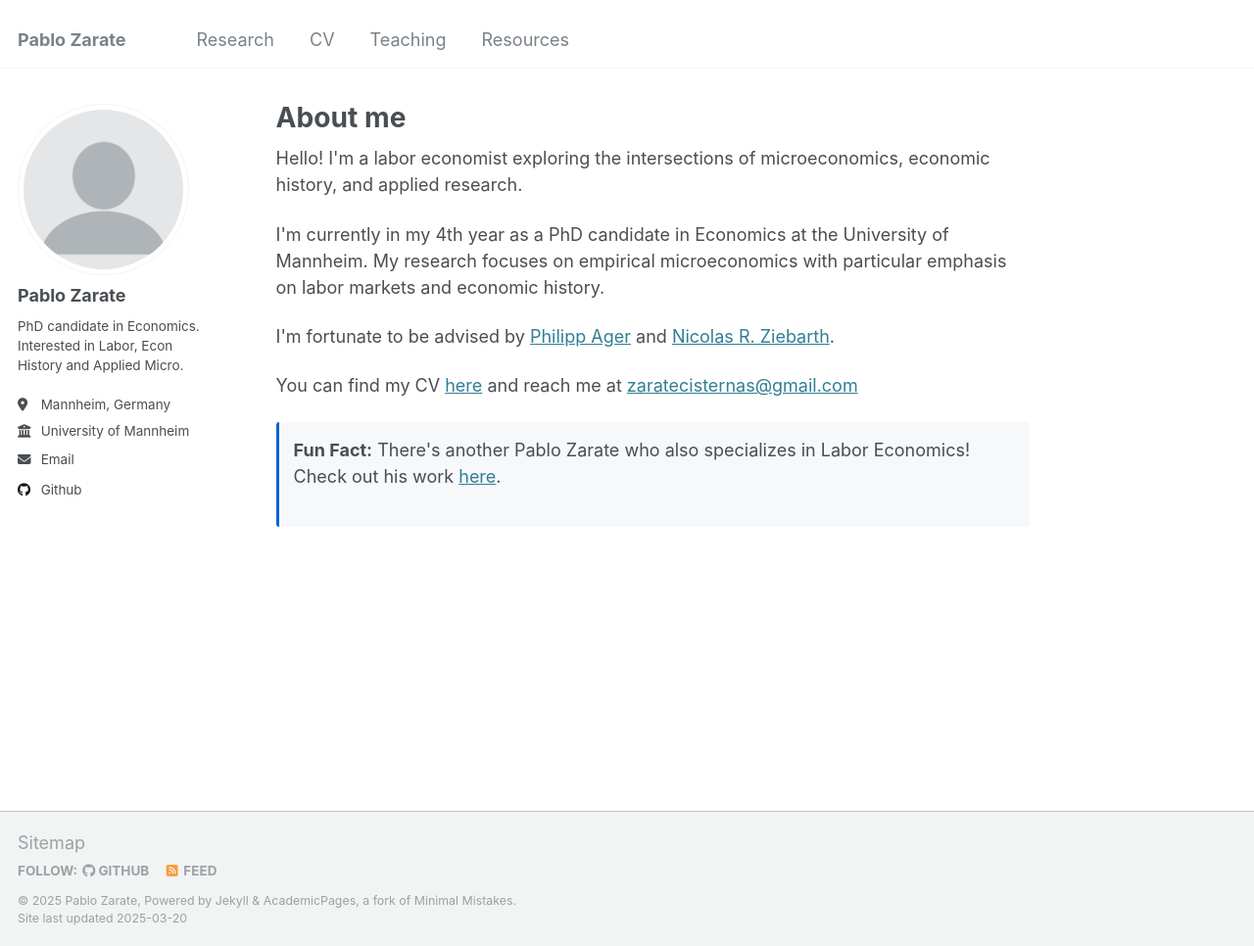
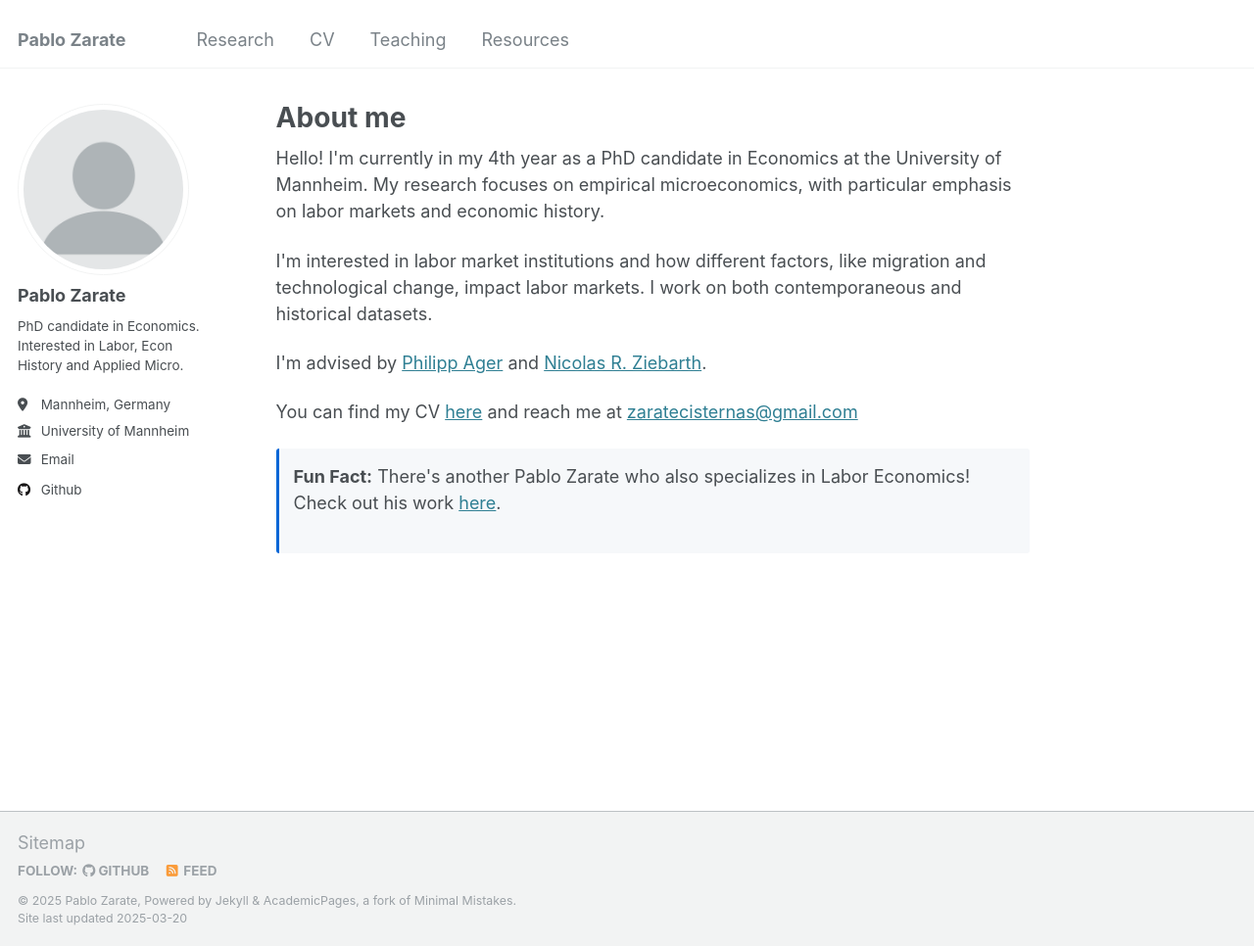
Before and after one commit to pblozarate/pblozarate.github.io, a Jekyll site: the page built from _pages/about.md, in a window 1280 px wide and 966 px high. Shown: the whole window at 98% size. Built offline with Jekyll 4.4.1, drawn with Linux system fonts in a browser that asks for light colours.

Commit message:
Update about.md

```diff
--- a/_pages/about.md
+++ b/_pages/about.md
@@ -8,12 +8,12 @@ redirect_from:
 ---
 
 <!-- Intro paragraph with proper spacing -->
-<p>Hello! I'm a labor economist exploring the intersections of microeconomics, economic history, and applied research.</p>
+<!-- Main bio with better paragraph breaks -->
+<p>Hello! I'm currently in my 4th year as a PhD candidate in Economics at the University of Mannheim. My research focuses on empirical microeconomics, with particular emphasis on labor markets and economic history.</p>
 
-<!-- Main bio with better paragraph breaks -->
-<p>I'm currently in my 4th year as a PhD candidate in Economics at the University of Mannheim. My research focuses on empirical microeconomics with particular emphasis on labor markets and economic history.</p>
+<p> I'm interested in labor market institutions and how different factors, like migration and technological change, impact labor markets. I work on both contemporaneous and historical datasets.</p>
 
-<p>I'm fortunate to be advised by <a href="#">Philipp Ager</a> and <a href="#">Nicolas R. Ziebarth</a>.</p>
+<p>I'm advised by <a href="https://www.philippager.com">Philipp Ager</a> and <a href="https://www.zew.de/en/team/nrz">Nicolas R. Ziebarth</a>.</p>
 
 <!-- Contact info -->
 <p>You can find my CV <a href="#">here</a> and reach me at <a href="mailto:zaratecisternas@gmail.com">zaratecisternas@gmail.com</a></p>
```
